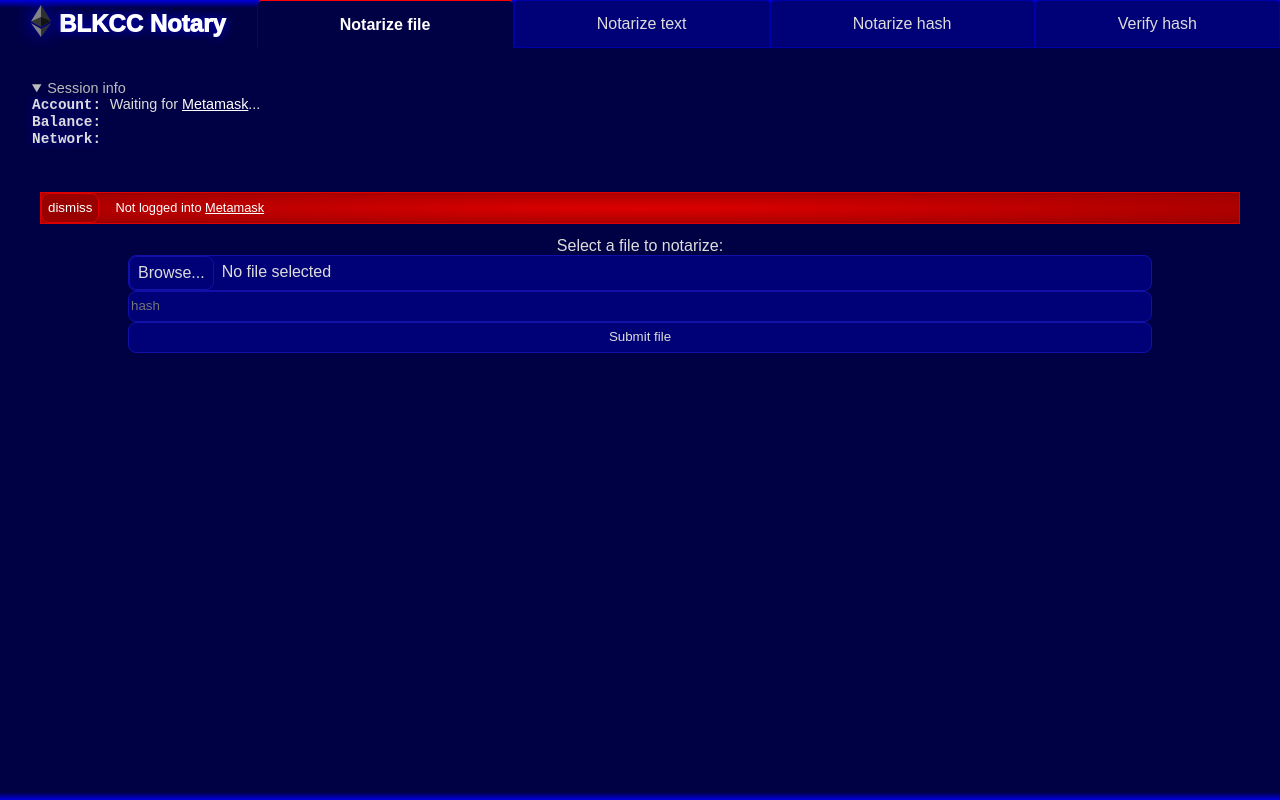
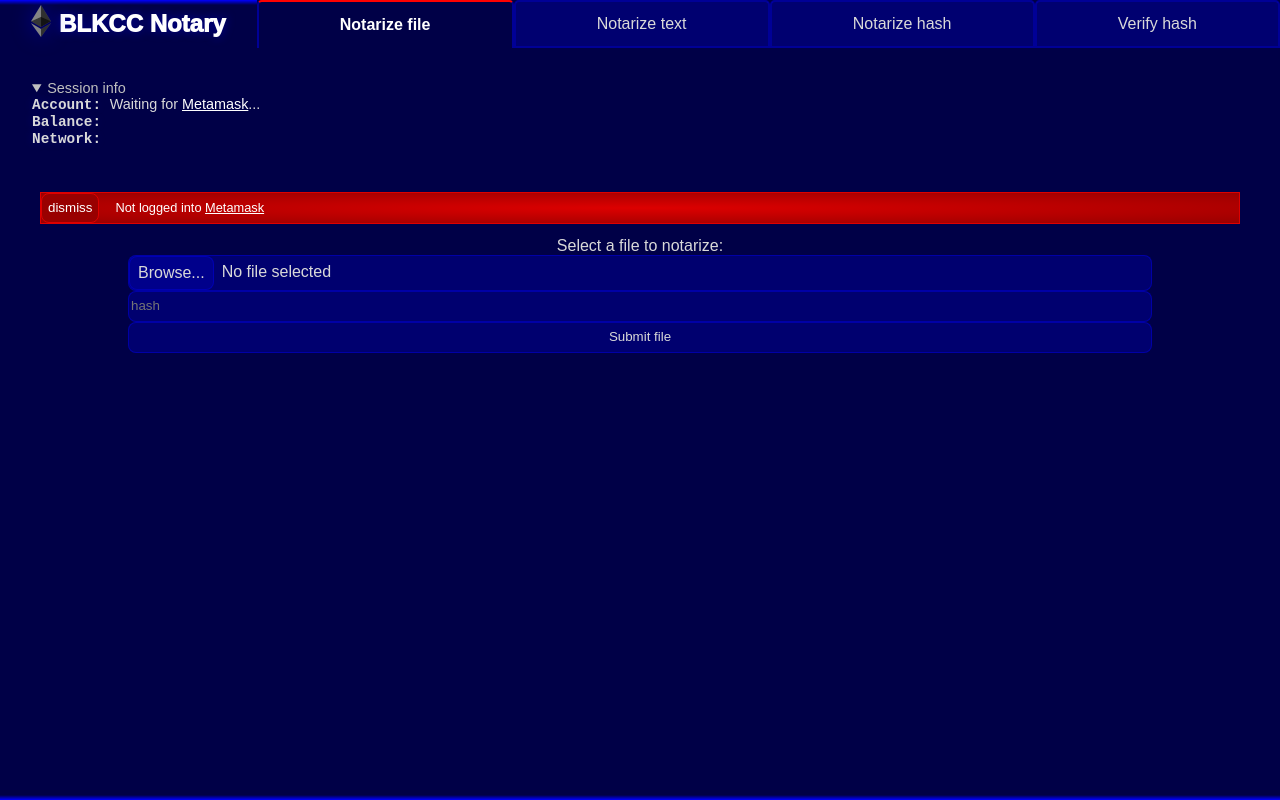
Before and after one commit to Zyox-zSys-zz/BLKCC-Notary, a plain HTML site: page index.html in a window 1280 px wide. Drawn offline with Linux system fonts and the light colour scheme.

Commit message:
switched to HSLA colors for theming purposes

```diff
--- a/blkcc_notary.css
+++ b/blkcc_notary.css
@@ -1,24 +1,50 @@
-/* Base */
+/* Base & config */
+
+.notary a:hover {color: #0f0;}
+.notary > nav label.selected {border-top-color: #f00;}
 
 .notary {
+
+  --bgHue: 240deg;
+  --bgSaturation: 100%;
+  --bgLightness: 14%;
+  --bgColor: hsl(var(--bgHue) var(--bgSaturation) var(--bgLightness));
+
+  --fontHue: 0deg;
+  --fontSaturation: 0%;
+  --fontLightness: 85%;
+  --fontColor: hsl(var(--fontHue) var(--fontSaturation) var(--fontLightness));
+
+  --titleLightness: 100%;
+  --titleColor: hsl(var(--fontHue) var(--fontSaturation) var(--titleLightness));
+
+  --highlightLightness: 40%;
+  --highlightBg: hsl(var(--bgHue), var(--bgSaturation), var(--highlightLightness), 30%);
+  --highlightBorder: hsl(var(--bgHue), var(--bgSaturation), var(--highlightLightness), 60%);
+
+  --darkenSaturation: 30%;
+  --darkenBg: hsl(var(--bgHue), var(--darkenSaturation), var(--bgLightness), 60%);
+
+  color: var(--fontColor);
   height: 100%;
   visibility: visible;
   overflow-x: hidden;
-  color: #ddd;
-  background: #004 linear-gradient(to bottom, #00d 0%, #0040 1%, #0040 99%, #00d 100%);
+  background-color: var(--bgColor);
+  background-image: linear-gradient(to top, var(--titleColor) 0%, #2220 5px);
   /*background-attachment: local;*/
   font-family: sans-serif, Helvetica, Arial;
+
 }
+.notary, .notary > nav > header {background-blend-mode: color-dodge;}
 .notary * {
   box-sizing: border-box;
   transition: none 300ms ease-out;
 }
 .notary > * {width: 100%;}
 .notary a {
-  color: #fff;
+  color: var(--titleColor);
   transition-property: color;
 }
-.notary a:hover {color: #0f0;}
 
 .notary button,
 .notary .btn,
@@ -28,9 +54,9 @@
   min-height: 2em;
   line-height: 2em;
   border-radius: 0.5rem;
-  border: 1px solid #11a;
+  border: 1px solid var(--highlightBorder);
   color: inherit;
-  background: #007;
+  background: var(--highlightBg);
 }
 .notary button,
 .notary .btn,
@@ -42,9 +68,9 @@
 .notary button:hover,
 .notary .btn:hover,
 .notary input[placeholder="hash"]:active {
-  color: #fff;
-  border-color: #fff;
-  box-shadow: inset 0 0 0 1.5em #2224;
+  color: var(--titleColor);
+  border-color: var(--titleColor);
+  box-shadow: inset 0 0 0 1.5em var(--darkenBg);
 }
 .notary input[placeholder="hash"]:active {transition-duration: 100ms;}
 .notary input[type="file"] {display: none;}
@@ -71,39 +97,52 @@
 
 .notary > nav > header {
   flex: 1 0 16rem;
-  color: #fff;
-  font-size:1.5rem;
+  background-color: var(--bgColor);
+  background-image: linear-gradient(to bottom, var(--titleColor) 0%, #2220 5px);
+  color: var(--titleColor);
+  font-size: 1.5rem;
   font-weight: 1000;
-  text-shadow: 0px 0px 10px #00d;
+  text-shadow: 0px 0px 10px var(--highlightBorder);
 }
 .notary > nav > header::before {
   content: url("ethLogo.png");
   margin-right: 0.5rem;
-  filter: drop-shadow(0px 0px 10px #00d);
+  filter: drop-shadow(0px 0px 10px var(--highlightBorder));
 }
 
 .notary > nav > nav {flex: 999 0 auto;}
 .notary > nav label {
+  position: relative;
   flex: 1 1 auto;
   padding: 0.15rem;
-  background: #007;
-  border: 1px solid #00a;
+  border: 2px solid var(--highlightBorder);
   border-radius: 0.3rem 0.3rem 0 0;
   white-space: nowrap;
   cursor: pointer;
+  z-index: 0;
 }
+.notary > nav label::before  {
+  position: absolute;
+  width: 100%;
+  height: 100%;
+  background-color: var(--highlightBg);
+  z-index: -1;
+}
+
 .notary > nav label.selected {
-  font-weight: 600;
-  color: #fff;
-  background-color: #004;
+  background-color: var(--bgColor);
+  color: var(--titleColor);
   border-top-color: #f00;
   border-bottom: none;
+  font-weight: 600;
   cursor: default;
   transition-property: color, border-top;
 }
+
+.notary > nav label:not(.selected)::before {content: '';}
 .notary > nav label:not(.selected):hover {
-  color: #fff;
-  background: #009;
+  background-color: var(--highlightBg);
+  color: var(--titleColor);
   transition-property: color, background;
 }
 
@@ -116,16 +155,16 @@
   font-size: 0.9rem;
 }
 .notary > details > summary {
-  color: #bbb;
+  color: hsl(var(--fontHue) var(--fontSaturation) 75%);
   cursor: pointer;
   transition-property: color;
 }
-.notary > details > summary:hover {color: #fff;}
+.notary > details > summary:hover {color: var(--titleColor);}
 .notary > details > div {word-break: break-all;}
 .notary > details > div > label {
   font-family: Courier New;
   font-weight: bold;
-  text-shadow: 0px 0px 10px #00a;
+  text-shadow: 0px 0px 10px var(--highlightBg);
 }
 .notary > details > div > label::after {content: ': ';}
 
```
